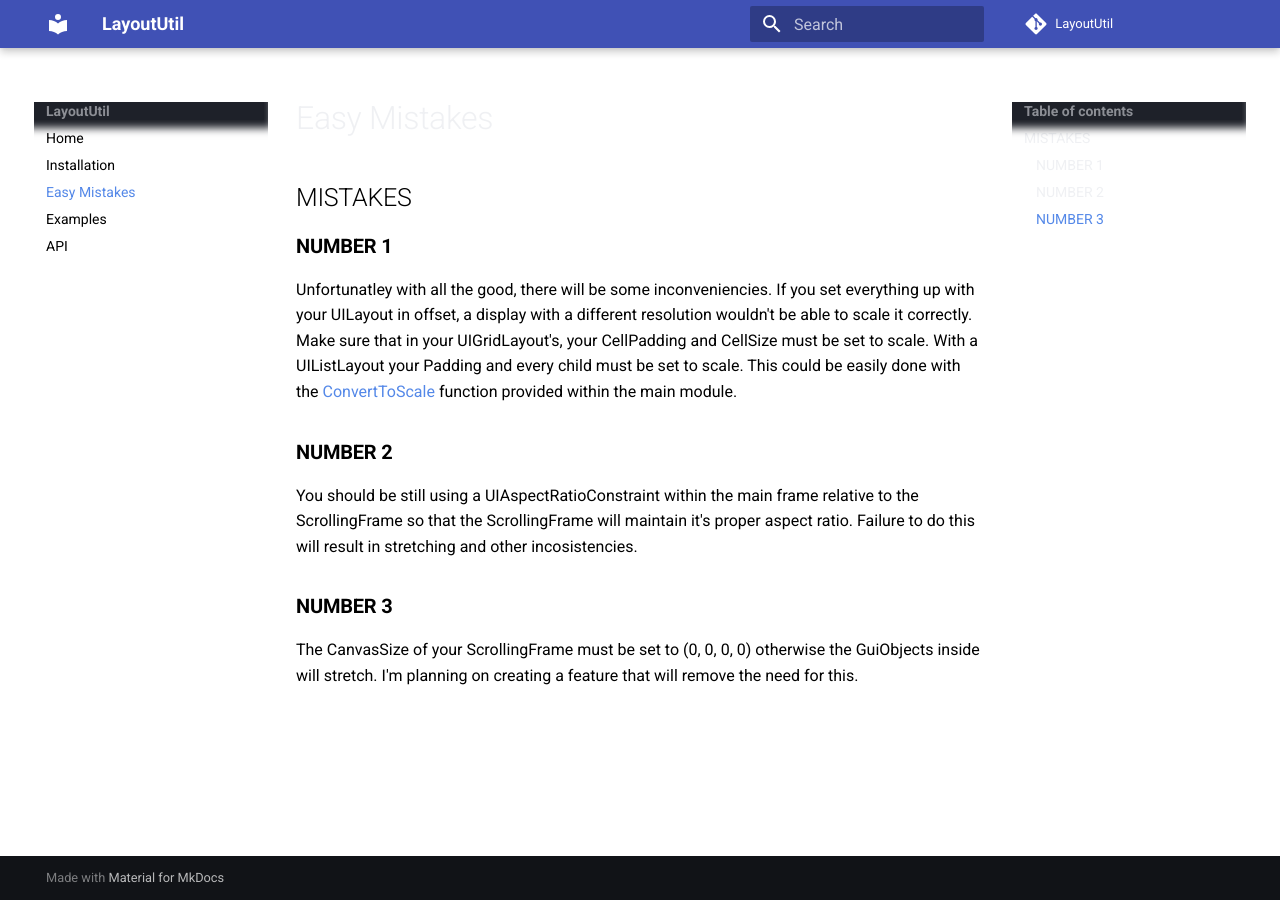
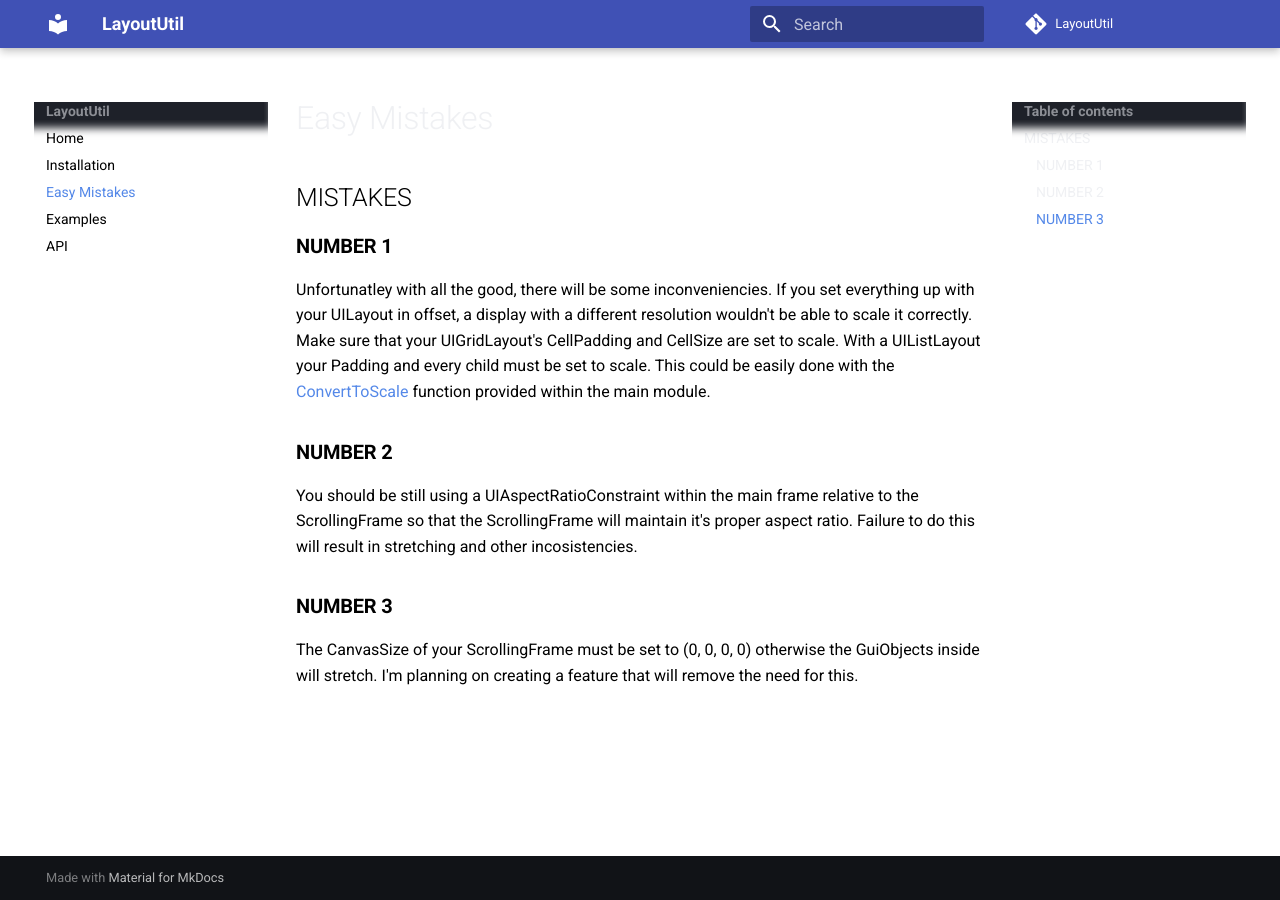
Before and after one commit to ok-nick/LayoutUtil, an MkDocs documentation site: the page built from docs/mistakes.md, in a window 1280 px wide. Built offline with MkDocs 1.6.1 and Material for MkDocs 9.7.7, drawn with Linux system fonts in a browser that asks for light colours; comment, search, counter and statistics services are not loaded.

Commit message:
fixed docs

```diff
--- a/docs/mistakes.md
+++ b/docs/mistakes.md
@@ -1,6 +1,6 @@
 ## MISTAKES
 ### **NUMBER 1**
-Unfortunatley with all the good, there will be some inconveniencies. If you set everything up with your UILayout in offset, a display with a different resolution wouldn't be able to scale it correctly. Make sure that in your UIGridLayout's, your CellPadding and CellSize must be set to scale. With a UIListLayout your Padding and every child must be set to scale. This could be easily done with the [ConvertToScale](api.md) function provided within the main module.
+Unfortunatley with all the good, there will be some inconveniencies. If you set everything up with your UILayout in offset, a display with a different resolution wouldn't be able to scale it correctly. Make sure that your UIGridLayout's CellPadding and CellSize are set to scale. With a UIListLayout your Padding and every child must be set to scale. This could be easily done with the [ConvertToScale](api.md) function provided within the main module.
 ### **NUMBER 2**
 You should be still using a UIAspectRatioConstraint within the main frame relative to the ScrollingFrame so that the ScrollingFrame will maintain it's proper aspect ratio. Failure to do this will result in stretching and other incosistencies.
 ### **NUMBER 3**
```
